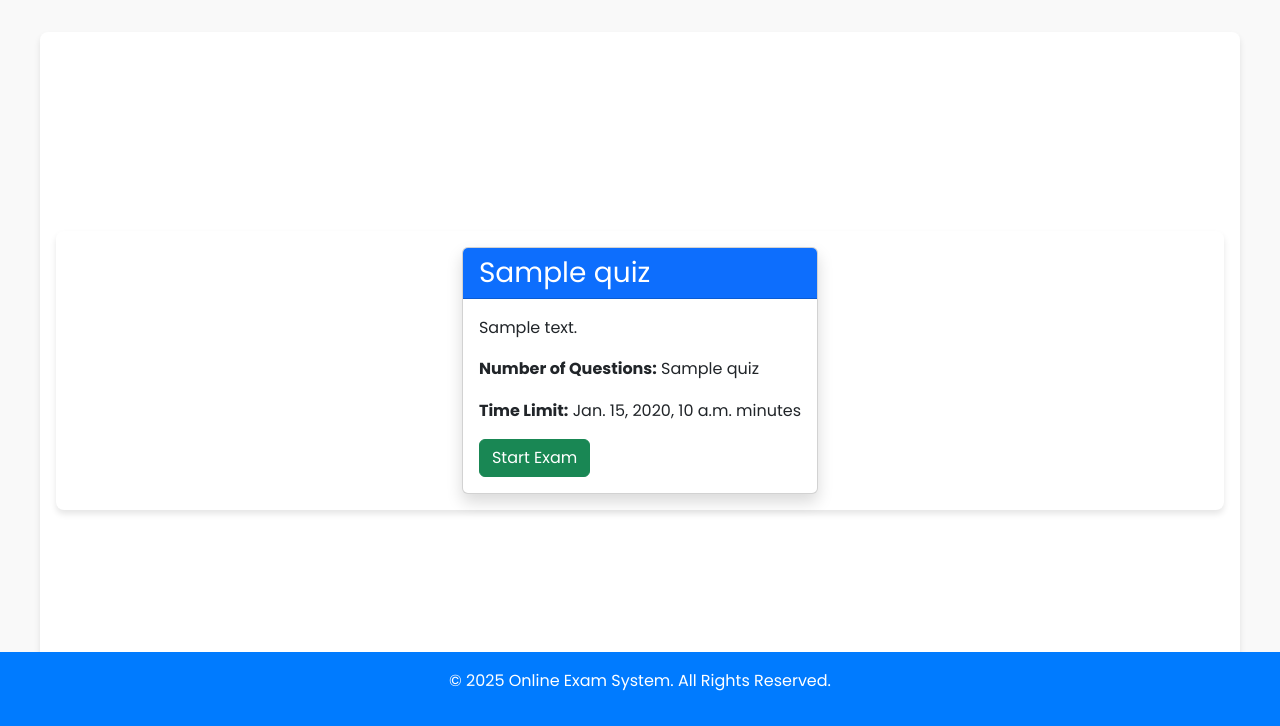
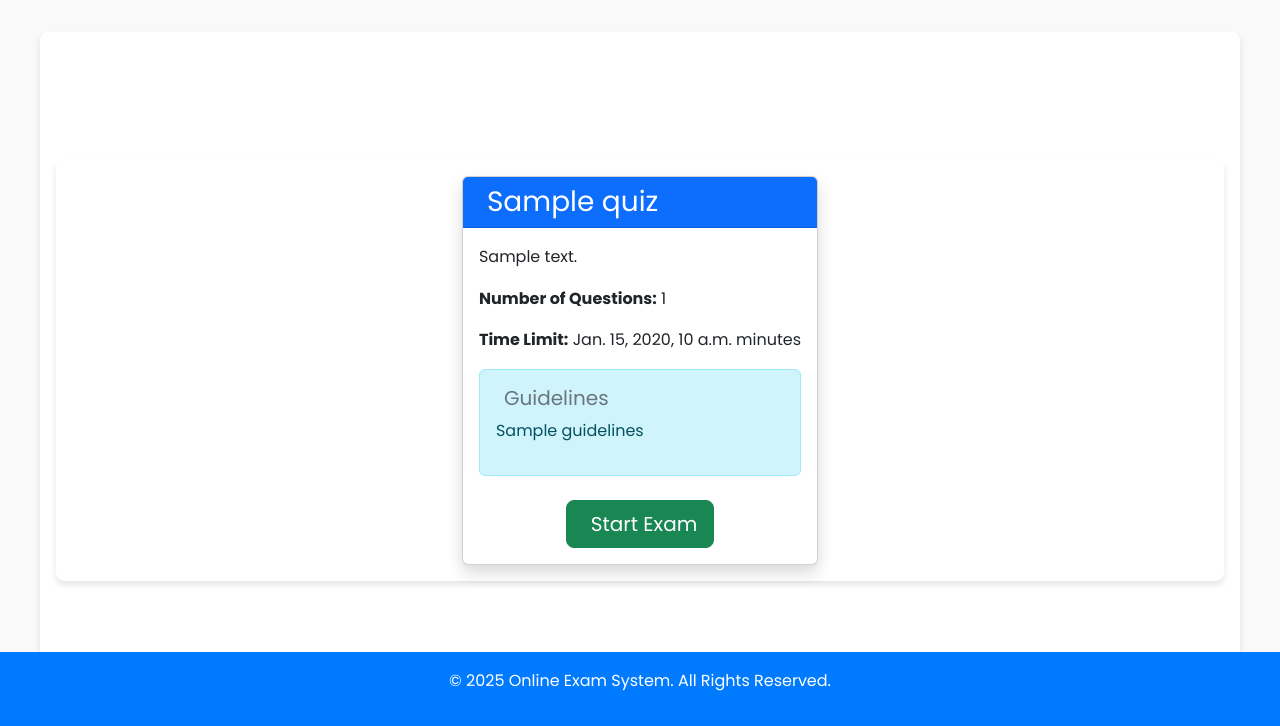
Before and after one commit to leopromus/IQVerse, a Django app: template IQVerse/templates/take_exam.html in a window 1280 px wide. Shown: the part 74-800 px from the top of the page. Run offline with Django 5.2, Linux system fonts and the light colour scheme; the template is opened without the code that fills it: most values are stand-ins (such as "Sample title", 1, 10 or a date in 2020); some libraries are stand-ins or nearby versions.

Commit message:
{% if quiz.guidelines %}             <div class="alert alert-info">                 <h5 class="text-secondary"><i class="bi bi-info-circle me-2"></i> Guidelines</h5>                 <p>{{ quiz.guidelines }}</p>             </div>             {% endif %}

```diff
--- a/IQVerse/templates/take_exam.html
+++ b/IQVerse/templates/take_exam.html
@@ -4,18 +4,31 @@
 
 {% block content %}
 <div class="container mt-5">
+    <!-- Quiz Card -->
     <div class="card shadow">
-        <div class="card-header bg-primary text-white">
-            <h3 class="mb-0"><i class="bi bi-journal-text"></i> {{ quiz.name }}</h3>
+        <div class="card-header bg-primary text-white d-flex align-items-center justify-content-between">
+            <h3 class="mb-0"><i class="bi bi-journal-text me-2"></i> {{ quiz.title }}</h3>
         </div>
         <div class="card-body">
+            <!-- Quiz Details -->
             <p>{{ quiz.description }}</p>
-            <p><strong>Number of Questions:</strong> {{ quiz.questions }}</p>
+            <p><strong>Number of Questions:</strong> {{ quiz.questions.count }}</p>
             <p><strong>Time Limit:</strong> {{ quiz.time_limit }} minutes</p>
 
-            <a href="{% url 'start-exam' quiz.id %}" class="btn btn-success">
-                <i class="bi bi-play-circle"></i> Start Exam
-            </a>
+            <!-- Guidelines Section -->
+            {% if quiz.guidelines %}
+            <div class="alert alert-info">
+                <h5 class="text-secondary"><i class="bi bi-info-circle me-2"></i> Guidelines</h5>
+                <p>{{ quiz.guidelines }}</p>
+            </div>
+            {% endif %}
+
+            <!-- Start Exam Button -->
+            <div class="text-center mt-4">
+                <a href="{% url 'start-exam' quiz.id %}" class="btn btn-success btn-lg">
+                    <i class="bi bi-play-circle me-2"></i> Start Exam
+                </a>
+            </div>
         </div>
     </div>
 </div>
```
